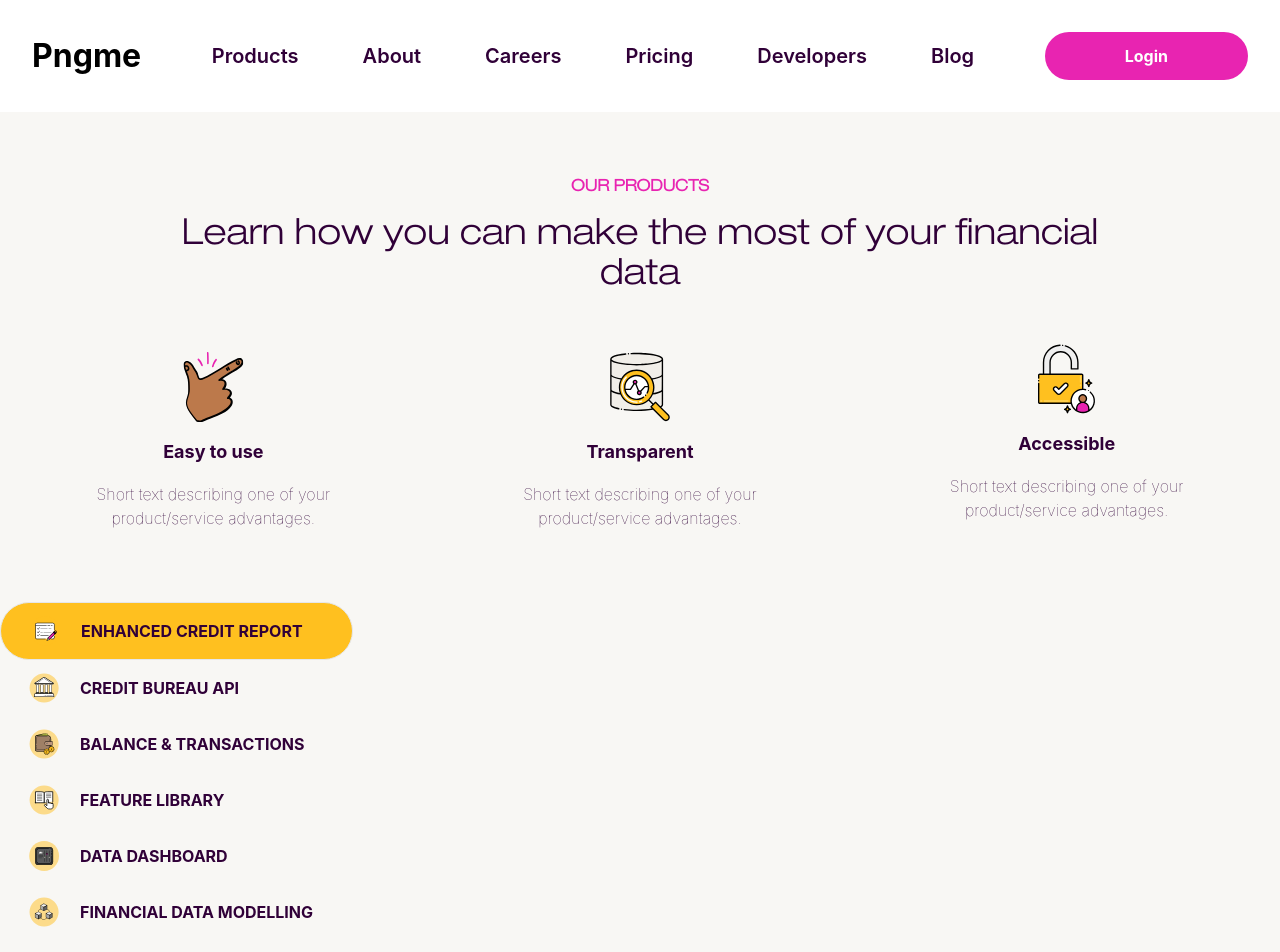
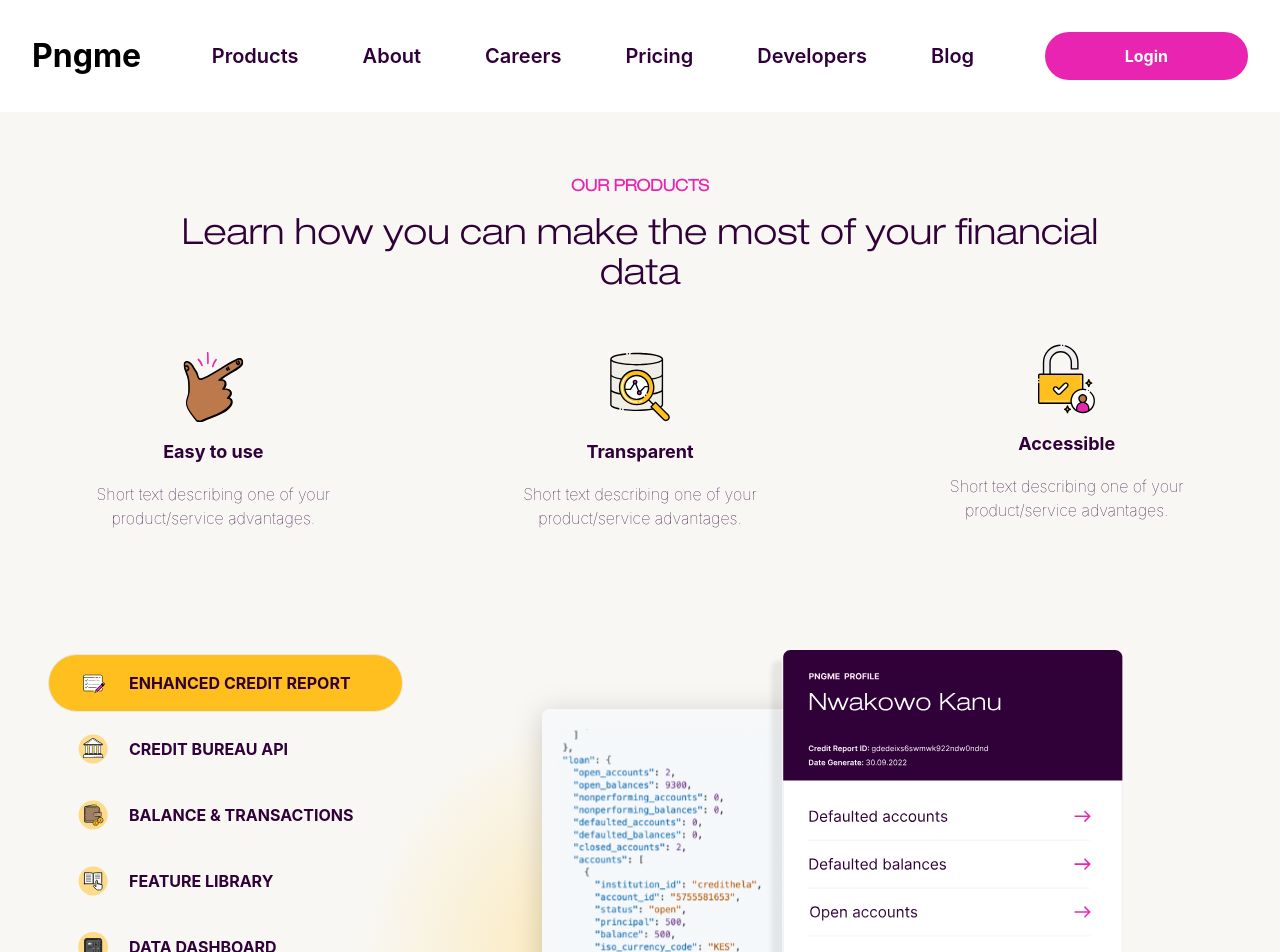
Before and after one commit to SylvesterBA/pngme-v3, a Next.js app: page /products in a window 1280 px wide. Shown: the top 952 px of the page. Built offline with nearby package versions, Linux system fonts and the light colour scheme.

Commit message:
update products and modal

```diff
--- a/components/layout.tsx
+++ b/components/layout.tsx
@@ -2,13 +2,15 @@ import Footer from "./footer";
 import Navbar from "./navbar";
 import { FunctionComponent, PropsWithChildren } from "react";
 import CTA from "./cta";
+import { Modal } from "./modal";
 
 export interface ILayoutProps extends PropsWithChildren {}
 
 const Layout: FunctionComponent<ILayoutProps> = ({ children }) => {
 	return (
-		<div className="font-pngme-inter text-primary-purple bg-secondary-beige">
+		<div className="font-pngme-inter text-primary-purple bg-secondary-beige relative">
 			<Navbar />
+			<Modal />
 			{children}
 			<Footer />
 		</div>
--- a/components/modal.tsx
+++ b/components/modal.tsx
@@ -10,7 +10,7 @@ export const Modal = () => {
     <>
       <div className={`${visible ? styles.modal : "hidden"}`} onClick={() => setVisible(false)} />
       <div
-        className={`${visible ? "flex" : "hidden"} absolute top-1/4 left-0 right-0 mx-auto z-40 bg-white w-11/12 sm:w-2xl rounded-lg`}
+        className={`${visible ? "flex" : "hidden"} absolute top-1/5 left-0 right-0 mx-auto z-40 bg-white w-11/12 sm:w-2xl rounded-lg`}
         onClick={() => console.log(1)}
       >
         <div className='hidden sm:flex absolute z-40 -right-3 -top-6'>
--- a/components/navbar.tsx
+++ b/components/navbar.tsx
@@ -68,7 +68,7 @@ const Navbar = ({
 			</div>
 
 			{showMobileNavbar && (
-				<div className="absolute bg-white left-2 right-2 top-32 justify-center align-middle pt-5 pb-10 boxshadow z-10">
+				<div className="absolute bg-white left-2 right-2 top-32 justify-center align-middle pt-5 pb-10 boxshadow z-10 z-40">
 					<NavBarLinks
 						containerStyles="flex flex-col h-full items-center text-fs-22"
 						elementStyles="py-4"
--- a/components/products/details.tsx
+++ b/components/products/details.tsx
@@ -68,7 +68,7 @@ const ProductDetails = ({ selected }: { selected: string }) => {
         <div className="px-5 flex flex-col z-20 mt-10">
           <p className="font-pngme-helvetica text-2xl pb-3">{product.title}</p>
           <p className="font-thin pb-8">{product.description}</p>
-          <div className="flex justify-center">
+          <div className="flex justify-center lg:justify-start">
             <Button type='primary' label="Request information" additionalStyles="py-4 px-6 mr-2" />
             <Button type='outlined' label="Start exploring" additionalStyles="py-4 px-6 ml-2" />
           </div>
--- a/components/products/list.tsx
+++ b/components/products/list.tsx
@@ -67,29 +67,48 @@ const ProductsList = () => {
         </ul>
       </div>
 
+      <div className="lg:flex lg:px-12 max-w-7xl mx-auto">
         <div className="hidden lg:flex">
-        <ul className="flex flex-col">
-          <li className="uppercase border bg-primary-yellow rounded-full px-6 py-2 flex items-center">
+          <ul className="flex flex-col lg:pt-12">
+            <li
+              className={`uppercase rounded-full px-6 py-2 my-1 flex items-center ${selected === 'ECR' ? "border bg-primary-yellow" : "border border-transparent"}`}
+              onClick={() => setSelected("ECR")}
+            >
               <Image src="/icons/products/ecr.svg" alt="Enhanced Credit Report" width={40} height={40} />
               <span className="px-4"><b>Enhanced Credit Report</b></span>
             </li>
-          <li className="uppercase rounded-full px-6 py-2 flex items-center">
+            <li
+              className={`uppercase rounded-full px-6 py-2 my-1 flex items-center ${selected === 'CBA' ? "border bg-primary-yellow" : "border border-transparent"}`}
+              onClick={() => setSelected("CBA")}
+            >
               <Image src="/icons/products/cba.svg" alt="Credit Bureau API" width={40} height={40} />
               <span className="px-4"><b>Credit Bureau API</b></span>
             </li>
-          <li className="uppercase rounded-full px-6 py-2 flex items-center">
+            <li
+              className={`uppercase rounded-full px-6 py-2 my-1 flex items-center ${selected === 'B&T' ? "border bg-primary-yellow" : "border border-transparent"}`}
+              onClick={() => setSelected("B&T")}
+            >
               <Image src="/icons/products/b&t.svg" alt="Balance & Transactions" width={40} height={40} />
               <span className="px-4"><b>Balance & Transactions</b></span>
             </li>
-          <li className="uppercase rounded-full px-6 py-2 flex items-center">
+            <li
+              className={`uppercase rounded-full px-6 py-2 my-1 flex items-center ${selected === 'FL' ? "border bg-primary-yellow" : "border border-transparent"}`}
+              onClick={() => setSelected("FL")}
+            >
               <Image src="/icons/products/fl.svg" alt="Feature Library" width={40} height={40} />
               <span className="px-4"><b>Feature Library</b></span>
             </li>
-          <li className="uppercase rounded-full px-6 py-2 flex items-center">
+            <li
+              className={`uppercase rounded-full px-6 py-2 my-1 flex items-center ${selected === 'DD' ? "border bg-primary-yellow" : "border border-transparent"}`}
+              onClick={() => setSelected("DD")}
+            >
               <Image src="/icons/products/dd.svg" alt="Data dashboard" width={40} height={40} />
               <span className="px-4"><b>Data dashboard</b></span>
             </li>
-          <li className="uppercase rounded-full px-6 py-2 flex items-center">
+            <li
+              className={`uppercase rounded-full px-6 py-2 my-1 flex items-center ${selected === 'FDM' ? "border bg-primary-yellow" : "border border-transparent"}`}
+              onClick={() => setSelected("FDM")}
+            >
               <Image src="/icons/products/fdm.svg" alt="Financial Data Modelling" width={40} height={40} />
               <span className="px-4"><b>Financial Data Modelling</b></span>
             </li>
@@ -97,6 +116,7 @@ const ProductsList = () => {
         </div>
 
         <ProductDetails selected={selected} />
+      </div>
     </>
   )
 }
--- a/pages/_app.tsx
+++ b/pages/_app.tsx
@@ -6,12 +6,13 @@ import { Modal } from "../components/modal";
 
 function App({ Component, pageProps }: AppProps) {
 	return (
-		<Layout>
+		<>
 			<ModalContextController>
-				<Component {...pageProps}/>
-				<Modal />
+				<Layout>
+					<Component {...pageProps}/>
+				</Layout>
 			</ModalContextController>
-		</Layout>
+		</>
 	);
 }
 
--- a/styles/components/Modal.module.css
+++ b/styles/components/Modal.module.css
@@ -1,6 +1,6 @@
 .modal {
   @apply flex w-full bg-black absolute top-0 opacity-50 z-40;
-  height: 1000%;
+  height: 100%;
 }
 
 .flipHorizontally {
--- a/styles/components/ProductDetails.module.css
+++ b/styles/components/ProductDetails.module.css
@@ -1,5 +1,5 @@
 .gradientCircle {
-  @apply absolute mx-auto h-full z-10;
+  @apply absolute mx-auto h-full z-10 lg:-left-32;
   width: 80%;
   background: rgb(255,224,144);
   background: radial-gradient(circle, rgba(255,224,144,0.7) 0%, rgba(255,255,255,0) 62%);
--- a/tailwind.config.js
+++ b/tailwind.config.js
@@ -61,6 +61,9 @@ module.exports = {
 			},
 			zIndex: {
 				'60': '60',
+			},
+			inset: {
+				'1/5': '20%',
 			}
 		},
 	},
```
Also changed, not shown: public/images/products/fdm.svg. Lines whose indentation alone changed are shown as unchanged.
